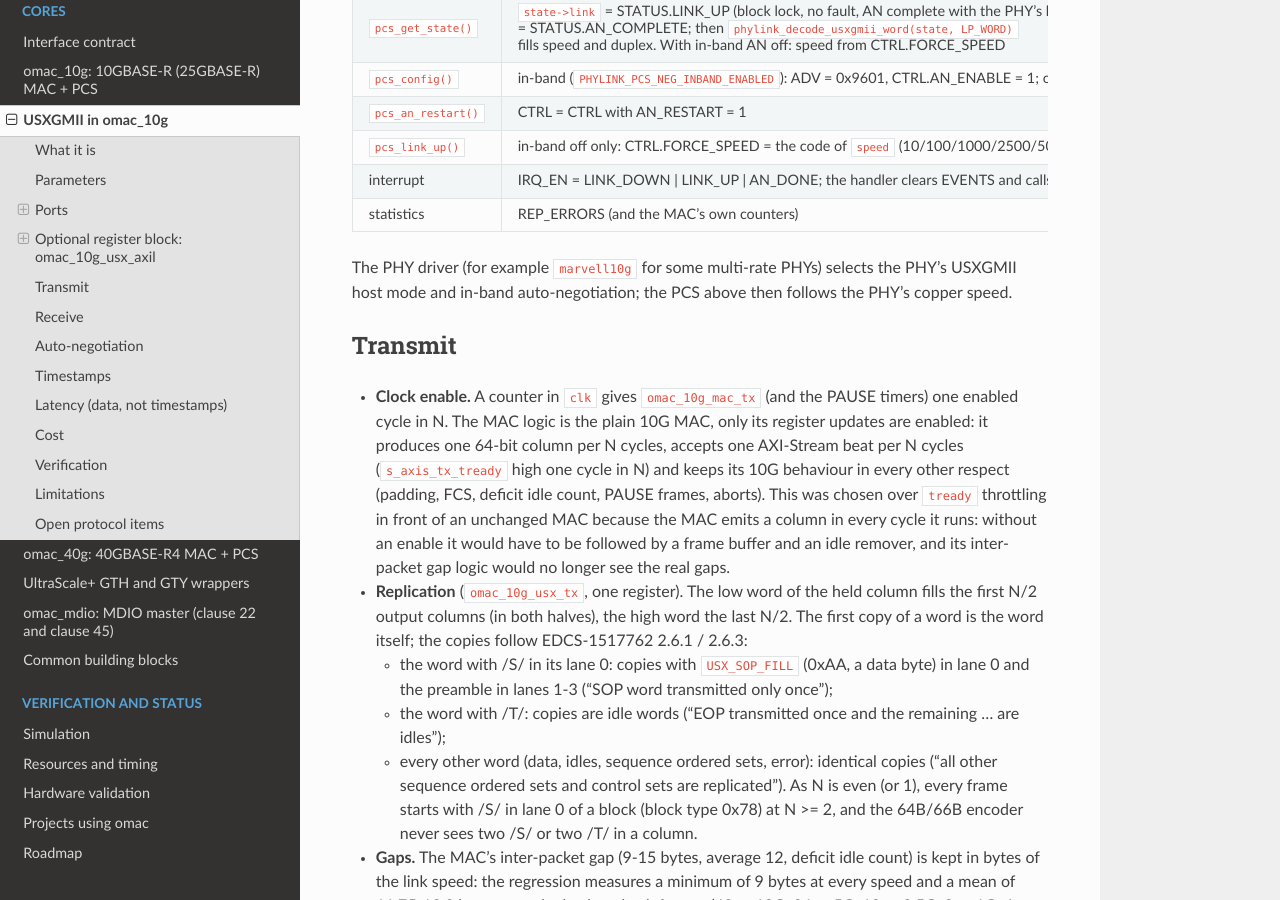
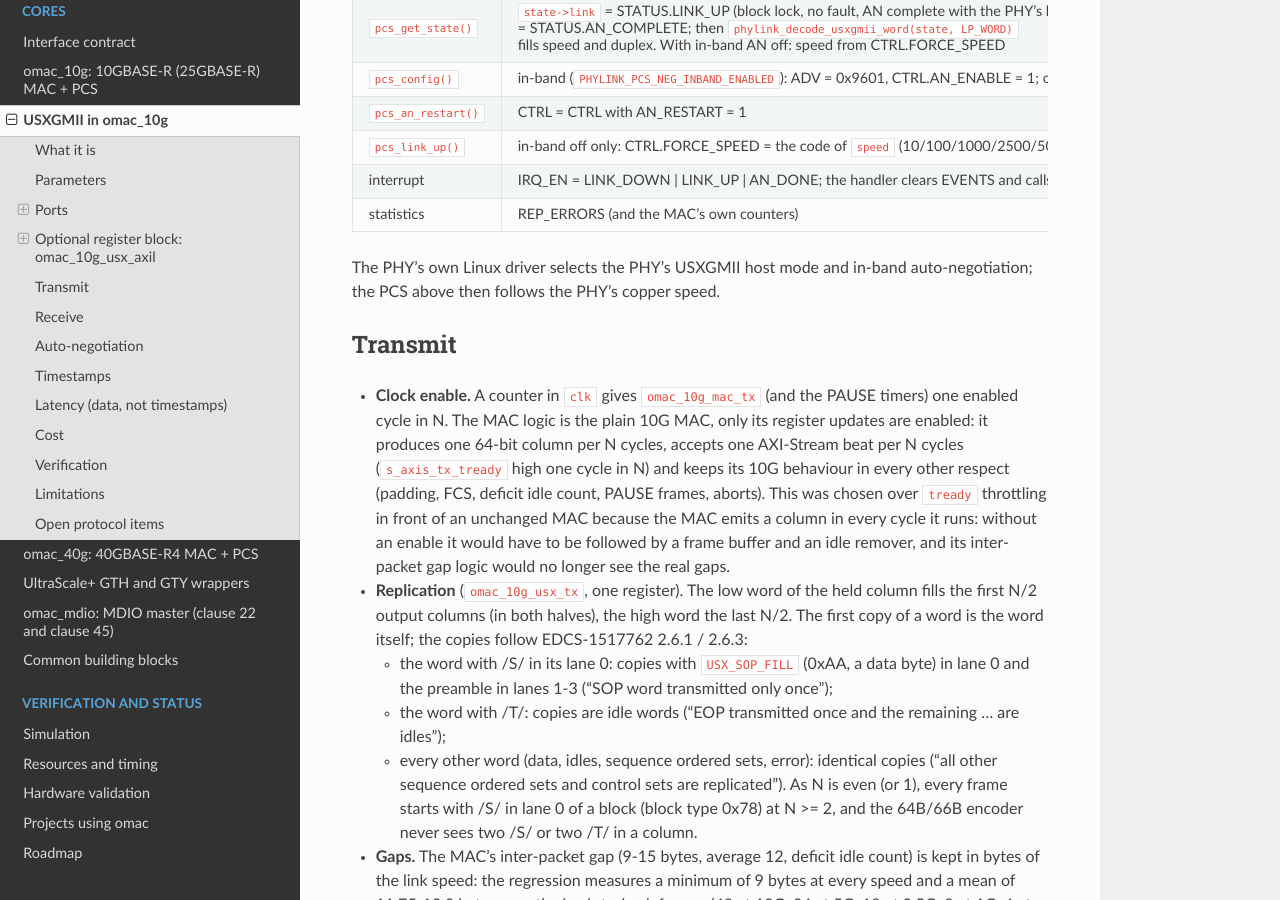
Before and after one commit to fpgadeveloper/opsero-ethernet-mac, a Sphinx documentation site: the page built from docs/usxgmii.md, in a window 1280 px wide and 900 px high, scrolled down 3459 px. Built offline with Sphinx 7.4.7 and the Read the Docs theme 3.1.0, drawn with Linux system fonts in a browser that asks for light colours.

Commit message:
docs/usxgmii: generic wording for the PHY driver
Co-Authored-By: Claude Opus 5.5 <noreply@anthropic.com>

```diff
--- a/docs/usxgmii.md
+++ b/docs/usxgmii.md
@@ -130,7 +130,7 @@ A `phylink_pcs` for `PHY_INTERFACE_MODE_USXGMII` (the MAC itself stays the desig
 | interrupt | IRQ_EN = LINK_DOWN \| LINK_UP \| AN_DONE; the handler clears EVENTS and calls `phylink_pcs_change()` |
 | statistics | REP_ERRORS (and the MAC's own counters) |
 
-The PHY driver (for example `marvell10g` for some multi-rate PHYs) selects the PHY's USXGMII
+The PHY's own Linux driver selects the PHY's USXGMII
 host mode and in-band auto-negotiation; the PCS above then follows the PHY's copper speed.
 
 ## Transmit
```
